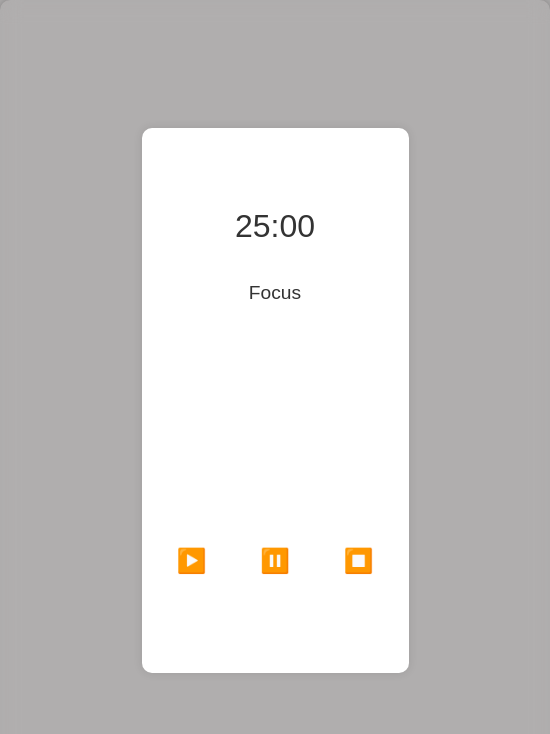
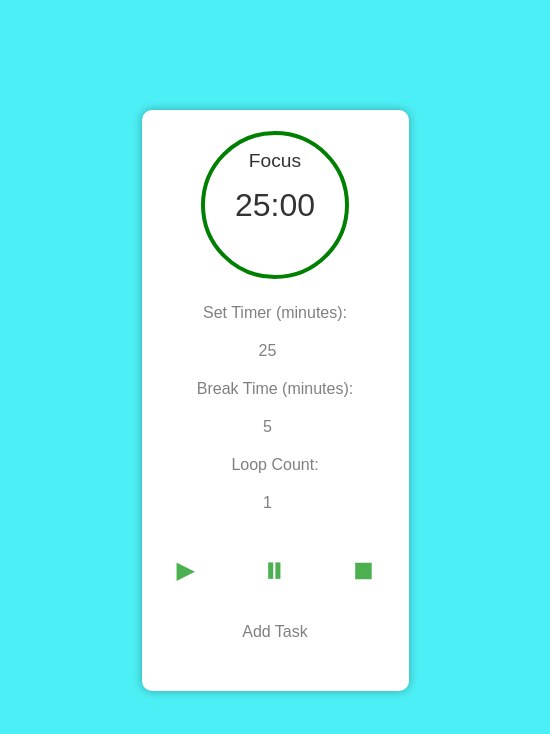
Before and after one commit to Terafora/desktop-pomodoro, an Electron app: page index.html in a window 550 px wide. Drawn offline with Linux system fonts and the light colour scheme.

Commit message:
Update styling and layout of app.

```diff
--- a/index.html
+++ b/index.html
@@ -11,23 +11,23 @@
 <body>
     <div class="container">
         <div class="timer-container">
-            <svg class="progress-ring" width="120" height="120">
-                <circle class="progress-ring__circle" stroke="green" stroke-width="4" fill="transparent" r="56" cx="60"
-                    cy="60" />
+            <svg class="progress-ring">
+                <circle class="progress-ring__circle" stroke="green" stroke-width="4" fill="transparent" r="72" cx="75"
+                    cy="75" />
             </svg>
             <div id="timer">25:00</div>
             <div id="statusMessage">Focus</div> <!-- New message div -->
         </div>
         <label for="timeInput">Set Timer (minutes):</label>
         <input type="number" id="timeInput" min="1" value="25">
+        <label for="breakTimeInput">Break Time (minutes):</label> <!-- Break Time input -->
+        <input type="number" id="breakTimeInput" min="1" value="5">
         <label for="loopCountInput">Loop Count:</label> <!-- Loop Count input -->
         <input type="number" id="loopCountInput" min="1" value="1">
-        <label for="breakTimeInput">Break Time (minutes):</label> <!-- Break Time input -->
-        <input type="number" id="breakTimeInput" min="1" value="5">
         <div class="controls">
-            <button id="startBtn">▶️</button> <!-- Start symbol -->
-            <button id="pauseBtn">⏸️</button> <!-- Pause symbol -->
-            <button id="resetBtn">⏹️</button> <!-- Stop symbol -->
+            <button id="startBtn">▶</button> <!-- Start symbol -->
+            <button id="pauseBtn">⏸</button> <!-- Pause symbol -->
+            <button id="resetBtn">⏹</button> <!-- Stop symbol -->
         </div>
         <div class="task-section">
             <button id="addTaskBtn">Add Task</button>
@@ -49,10 +49,11 @@
                 <button id="confirmAddTaskBtn">Add Task</button>
             </div>
         </div>
-    <audio id="readySound" src="./assets/sfx/countdown-timer-sci-fi-device-epic-stock-media-1-00-02.mp3"
-        preload="auto"></audio>
-    <audio id="alarmSound" src="./assets/sfx/ui-positive-selection-ni-sound-1-00-03.mp3" preload="auto"></audio>
-    <script src="renderer.js"></script>
+        <audio id="readySound" src="./assets/sfx/countdown-timer-sci-fi-device-epic-stock-media-1-00-02.mp3"
+            preload="auto"></audio>
+        <audio id="alarmSound" src="./assets/sfx/ui-positive-selection-ni-sound-1-00-03.mp3" preload="auto"></audio>
+        <script src="renderer.js"></script>
+    </div>
 </body>
 
 </html>
--- a/renderer.js
+++ b/renderer.js
@@ -28,9 +28,6 @@ const confirmAddTaskBtn = document.getElementById('confirmAddTaskBtn');
 const readySound = document.getElementById('readySound');
 const alarmSound = document.getElementById('alarmSound');
 
-// Destructure Electron's remote module for window control
-const { remote } = require('electron');
-
 // Timer and loop state variables
 let timer;
 let timeLeft;
@@ -46,12 +43,12 @@ const circumference = radius * 2 * Math.PI;
 
 // Set the stroke dash array and offset for the circle
 circle.style.strokeDasharray = `${circumference} ${circumference}`;
-circle.style.strokeDashoffset = circumference;
+circle.style.strokeDashoffset = 0;
 
 // Function to set the progress of the ring
 function setProgress(percent) {
-    const offset = circumference + (percent / 100) * -circumference;
-    circle.style.strokeDashoffset = offset;
+    const offset = circumference * (1 - percent / 100);
+    circle.style.strokeDashoffset = -offset;
 }
 
 // Function to update the timer display and progress ring
@@ -61,7 +58,7 @@ function updateTimer() {
     timerDisplay.textContent = `${minutes.toString().padStart(2, '0')}:${seconds.toString().padStart(2, '0')}`;
 
     const totalSeconds = isBreak ? parseInt(breakTimeInput.value) * 60 : parseInt(timeInput.value) * 60;
-    const percent = ((totalSeconds - timeLeft) / totalSeconds) * 100; // Adjust to reverse direction
+    const percent = (timeLeft / totalSeconds) * 100;
     setProgress(percent);
 }
 
@@ -117,9 +114,9 @@ function startTimer() {
 function pauseTimer() {
     isPaused = !isPaused;
     if (isPaused) {
-        pauseBtn.textContent = '▶️';
+        pauseBtn.textContent = '▶';
     } else {
-        pauseBtn.textContent = '⏸️';
+        pauseBtn.textContent = '⏸';
     }
 }
 
--- a/styles.css
+++ b/styles.css
@@ -2,27 +2,23 @@ body {
     font-family: Arial, sans-serif;
     text-align: center;
     margin: 0;
-    background: rgba(124, 121, 121, 0.6);
-    backdrop-filter: blur(10px);
-    -webkit-backdrop-filter: blur(10px);
+    background: rgb(76, 239, 245);
     display: flex;
     justify-content: center;
     align-items: center;
     height: 100vh;
-    border-radius: 10px;
-    box-shadow: 0 0 10px rgba(2, 2, 2, 0.3);
 }
 
 .container {
     background: white;
     padding: 20px;
     border-radius: 10px;
-    box-shadow: 0 0 10px rgba(0, 0, 0, 0.1);
+    box-shadow: 0 0 10px rgba(0, 0, 0, 0.3);
     text-align: center;
 }
 
 #statusMessage {
-    margin-top: 10px;
+    margin-top: 20px;
     font-size: 1.2em;
     color: #333;
 }
@@ -37,6 +33,9 @@ body {
 .timer-container {
     position: relative;
     display: inline-block;
+    width: 150px;
+    height: 150px;
+    margin-bottom: 1.5em;
 }
 
 #timer {
@@ -58,7 +57,8 @@ body {
 label {
     display: block;
     margin-bottom: 10px;
-    color: white;
+    color: gray;
+    text-align: center;
 }
 
 input[type="number"], input[type="text"] {
@@ -68,10 +68,11 @@ input[type="number"], input[type="text"] {
     margin-bottom: 10px;
     background-color: rgba(255, 255, 255, 0.2);
     border: none;
-    color: white;
+    color: gray;
     border-radius: 5px;
     outline: none;
     box-sizing: border-box;
+    text-align: center;
 }
 
 button {
@@ -80,7 +81,7 @@ button {
     font-size: 16px;
     background-color: rgba(255, 255, 255, 0.2);
     border: none;
-    color: white;
+    color: gray;
     cursor: pointer;
     border-radius: 5px;
     transition: background-color 0.3s;
@@ -88,6 +89,15 @@ button {
 
 button:hover {
     background-color: rgba(255, 255, 255, 0.3);
+}
+
+#startBtn, #pauseBtn, #resetBtn {
+    color: #4CAF50;
+}
+
+
+#pauseBtn, #resetBtn {
+    font-size: 2.5em;
 }
 
 .controls {
@@ -104,11 +114,17 @@ button:hover {
 }
 
 .progress-ring {
+    width: 150px;
+    height: 150px;
     transform: rotate(-90deg);
+    position: absolute;
+    top: 50%;
+    left: 50%;
+    transform: translate(-50%, -50%) rotate(-90deg);
 }
 
 .progress-ring__circle {
-    transition: 0.35s stroke-dasharray;
+    transition: 0.35s stroke-dashoffset;
     transform-origin: 50% 50%;
 }
 
@@ -140,7 +156,7 @@ li {
     display: flex;
     justify-content: space-between;
     align-items: center;
-    color: white;
+    color: gray;
 }
 
 .completed {
@@ -160,7 +176,7 @@ button.editBtn, button.deleteBtn {
     cursor: pointer;
     background-color: rgba(255, 255, 255, 0.2);
     border: none;
-    color: white;
+    color: gray;
     border-radius: 5px;
     transition: background-color 0.3s;
 }
@@ -200,18 +216,18 @@ button.deleteBtn {
     border-radius: 10px;
     backdrop-filter: blur(10px);
     -webkit-backdrop-filter: blur(10px);
-    color: white;
+    color: gray;
 }
 
 .closeBtn, .closeAddBtn {
-    color: white;
+    color: gray;
     float: right;
     font-size: 28px;
     font-weight: bold;
 }
 
 .closeBtn:hover, .closeBtn:focus, .closeAddBtn:hover, .closeAddBtn:focus {
-    color: #bbb;
+    color: gray;
     text-decoration: none;
     cursor: pointer;
 }
```
